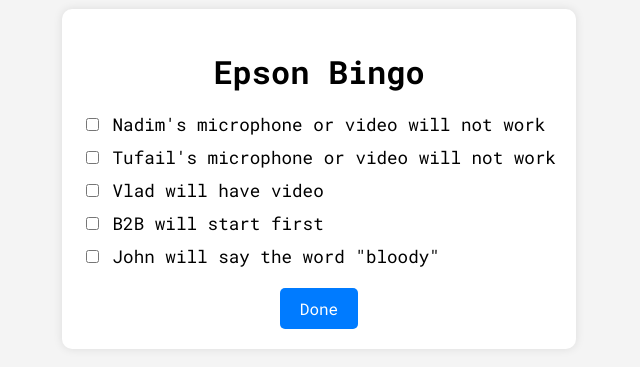
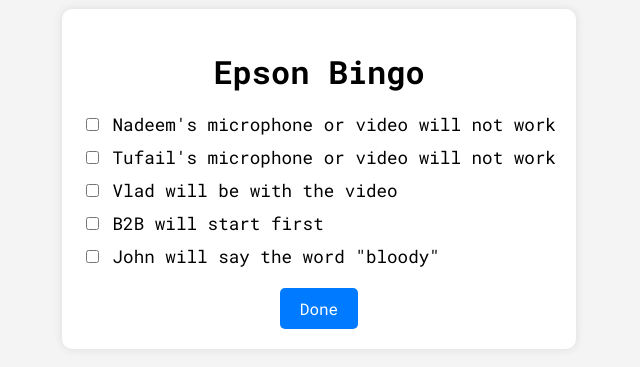
Before and after one commit to Vladislav4GG/EpsonBingo.github.io, a plain HTML site: page index.html in a window 1280 px wide. Shown: the part 221-588 px from the top of the page, without its empty margins (321-961 px from the left). Drawn offline with Linux system fonts and the light colour scheme.

Commit message:
Update index.html

```diff
--- a/index.html
+++ b/index.html
@@ -11,9 +11,9 @@
     <div class="container">
         <h1>Epson Bingo</h1>
         <div class="bingo-table">
-            <label><input type="checkbox" id="nadim"> Nadim's microphone or video will not work</label>
+            <label><input type="checkbox" id="nadeem"> Nadeem's microphone or video will not work</label>
             <label><input type="checkbox" id="tufail"> Tufail's microphone or video will not work</label>
-            <label><input type="checkbox" id="vlad"> Vlad will have video</label>
+            <label><input type="checkbox" id="vlad"> Vlad will be with the video</label>
             <label><input type="checkbox" id="b2b"> B2B will start first</label>
             <label><input type="checkbox" id="john"> John will say the word "bloody"</label>
         </div>
```
